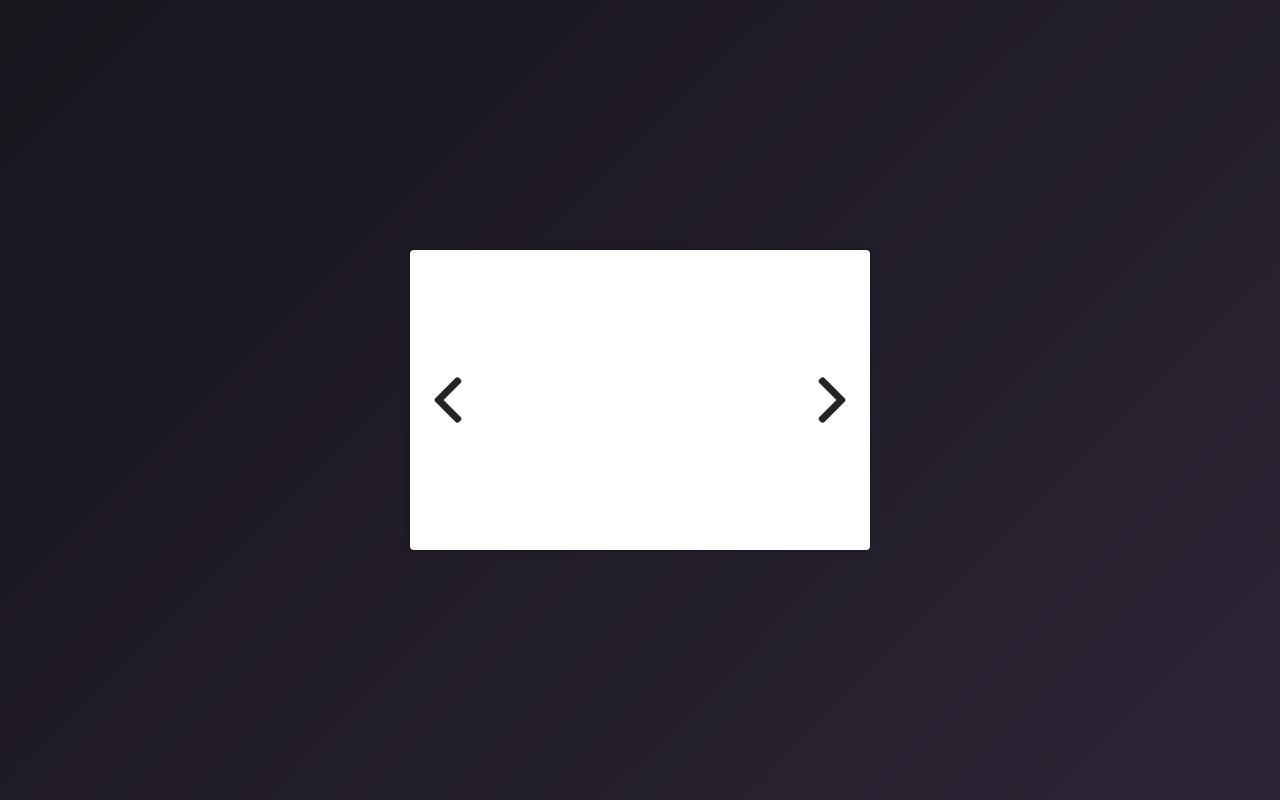
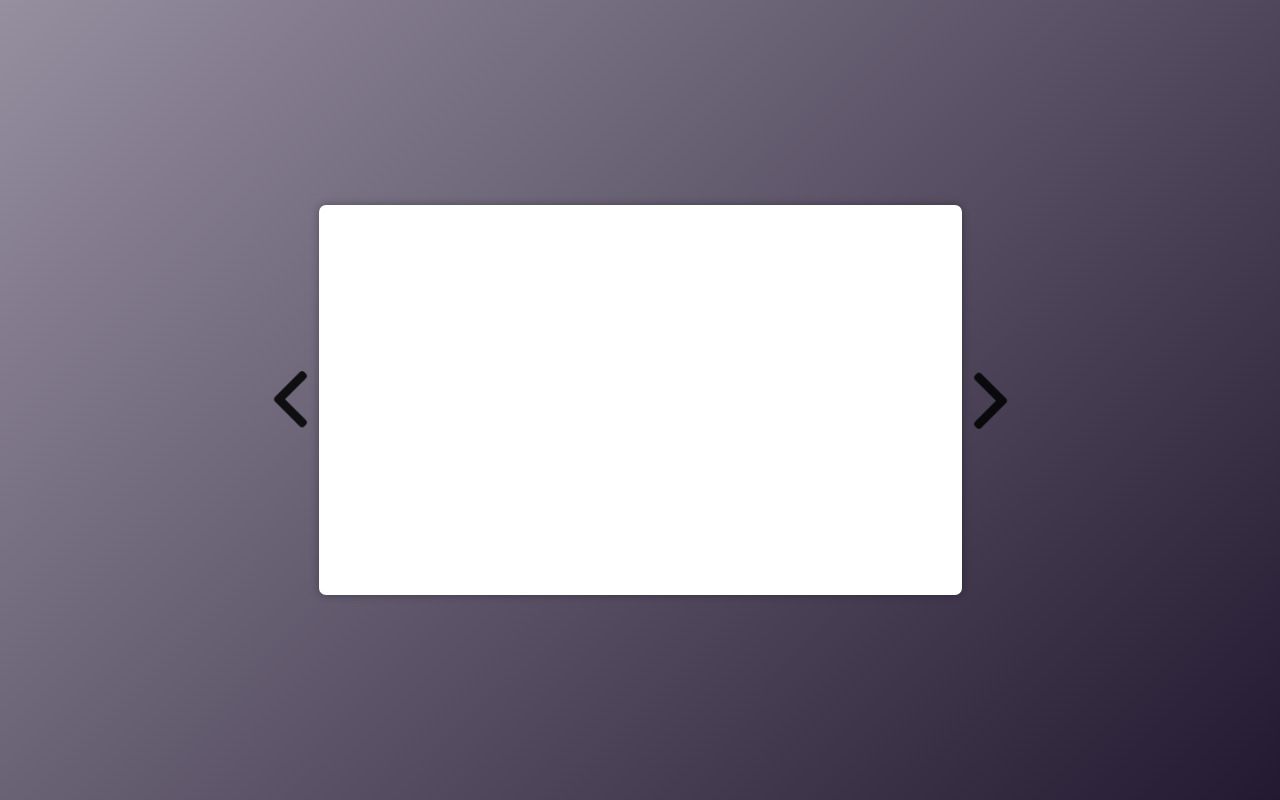
Before and after one commit to SantV7/slider, a plain HTML site: page index.html in a window 1280 px wide. Drawn offline with Linux system fonts and the light colour scheme.

Commit message:
Changing the order of structure

```diff
--- a/index.html
+++ b/index.html
@@ -7,13 +7,9 @@
     <link rel="stylesheet" href="style.css">
 </head>
 <body>
-
-    <div id="slider-area">
-        <div onclick="prevImg()" class="arrow" id="arrow-left"></div>
-
-        <div onclick="nextImg(this)" class="arrow" id="arrow-right"></div>
-
-    </div>
+    <div onclick="prevImg()" class="arrow" id="arrow-left"></div>
+    <div id="slider-area"></div>
+    <div onclick="nextImg(this)" class="arrow" id="arrow-right"></div>
 
 </body>
 </html>
--- a/style.css
+++ b/style.css
@@ -7,7 +7,7 @@
 body {
     width: 100%;
     height: 100vh;
-    background-image: linear-gradient(135deg, rgb(24, 21, 29), rgb(44, 37, 54));
+    background-image: linear-gradient(135deg, rgb(150, 143, 160), rgb(35, 25, 48));
     display: flex;
     align-items: center;
     justify-content: center;
@@ -16,13 +16,17 @@ body {
 
 #slider-area {
     background-color: white;
-    height: 300px;
-    width: 460px;
-    border-radius: 4px;
+    height: 390px;
+    min-width: 200px;
+    width: 643px;
+    border-radius: 7px;
     display: flex;
     box-shadow: 0px 0px 8px rgba(0, 0, 0, 0.308);
     justify-content: space-between;
     align-items: center;
+    margin-left: 10px;
+    margin-right: 10px;
+}
 
     .arrow {
         cursor: pointer;
@@ -31,10 +35,11 @@ body {
         background-position: center center;
         background-size: contain;
         transition:  ease 0.27s;
-        width: 30px;
-        height: 40px;
+        width: 37px;
+        height: 50px;
         opacity: 86%;
         scale: 1.52;
+        border-radius: 50%;
 
         &:hover {
             scale: 1.63;
@@ -49,4 +54,3 @@ body {
     #arrow-right {
         margin-right: 23px;
     }
-}
```
